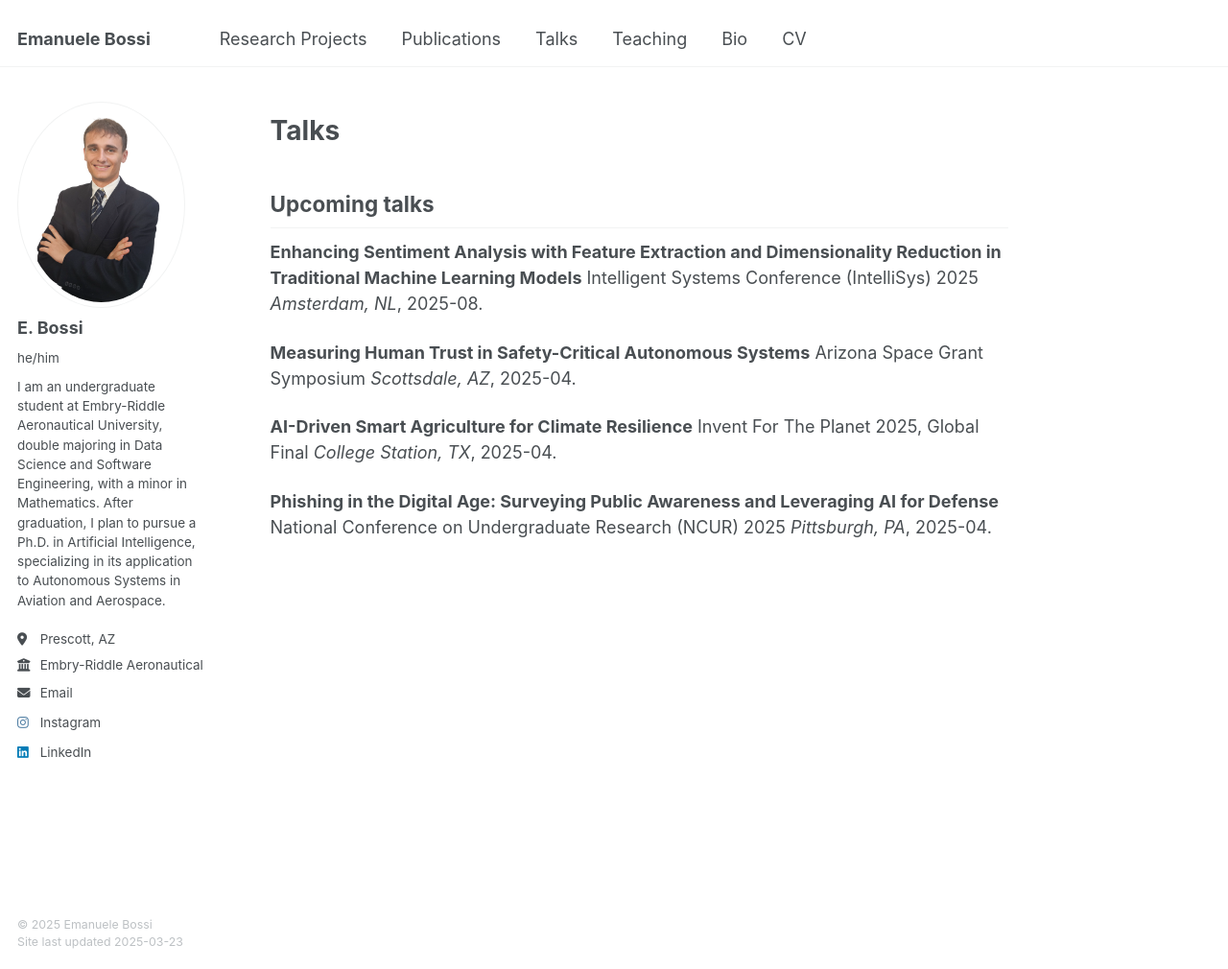
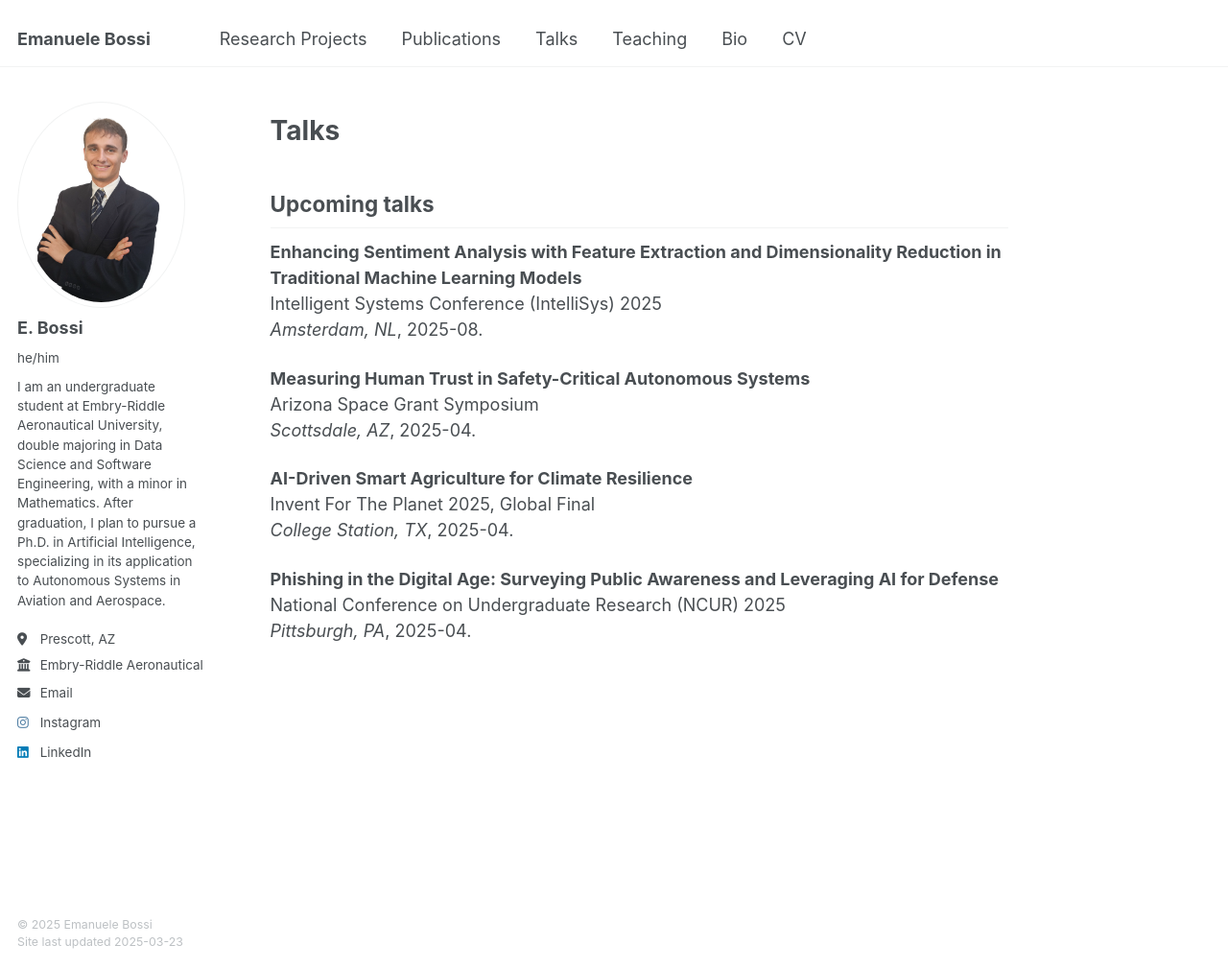
Before and after one commit to bossiemanuele/bossiemanuele.github.io, a Jekyll site: the page built from _pages/talks.md, in a window 1280 px wide and 1010 px high. Shown: the whole window at 96% size. Built offline with Jekyll 4.4.1, drawn with Linux system fonts in a browser that asks for light colours.

```diff
--- a/_pages/talks.md
+++ b/_pages/talks.md
@@ -12,18 +12,18 @@ redirect_from:
 
 ## Upcoming talks
 
-**Enhancing Sentiment Analysis with Feature Extraction and Dimensionality Reduction in Traditional Machine Learning Models**
-Intelligent Systems Conference (IntelliSys) 2025
+**Enhancing Sentiment Analysis with Feature Extraction and Dimensionality Reduction in Traditional Machine Learning Models** \
+Intelligent Systems Conference (IntelliSys) 2025 \
 *Amsterdam, NL*, 2025-08.
 
-**Measuring Human Trust in Safety-Critical Autonomous Systems**
-Arizona Space Grant Symposium
+**Measuring Human Trust in Safety-Critical Autonomous Systems** \
+Arizona Space Grant Symposium \
 *Scottsdale, AZ*, 2025-04.
 
-**AI-Driven Smart Agriculture for Climate Resilience**
-Invent For The Planet 2025, Global Final
+**AI-Driven Smart Agriculture for Climate Resilience** \
+Invent For The Planet 2025, Global Final \
 *College Station, TX*, 2025-04.
 
-**Phishing in the Digital Age: Surveying Public Awareness and Leveraging AI for Defense**
-National Conference on Undergraduate Research (NCUR) 2025
+**Phishing in the Digital Age: Surveying Public Awareness and Leveraging AI for Defense** \
+National Conference on Undergraduate Research (NCUR) 2025 \
 *Pittsburgh, PA*, 2025-04.
```
